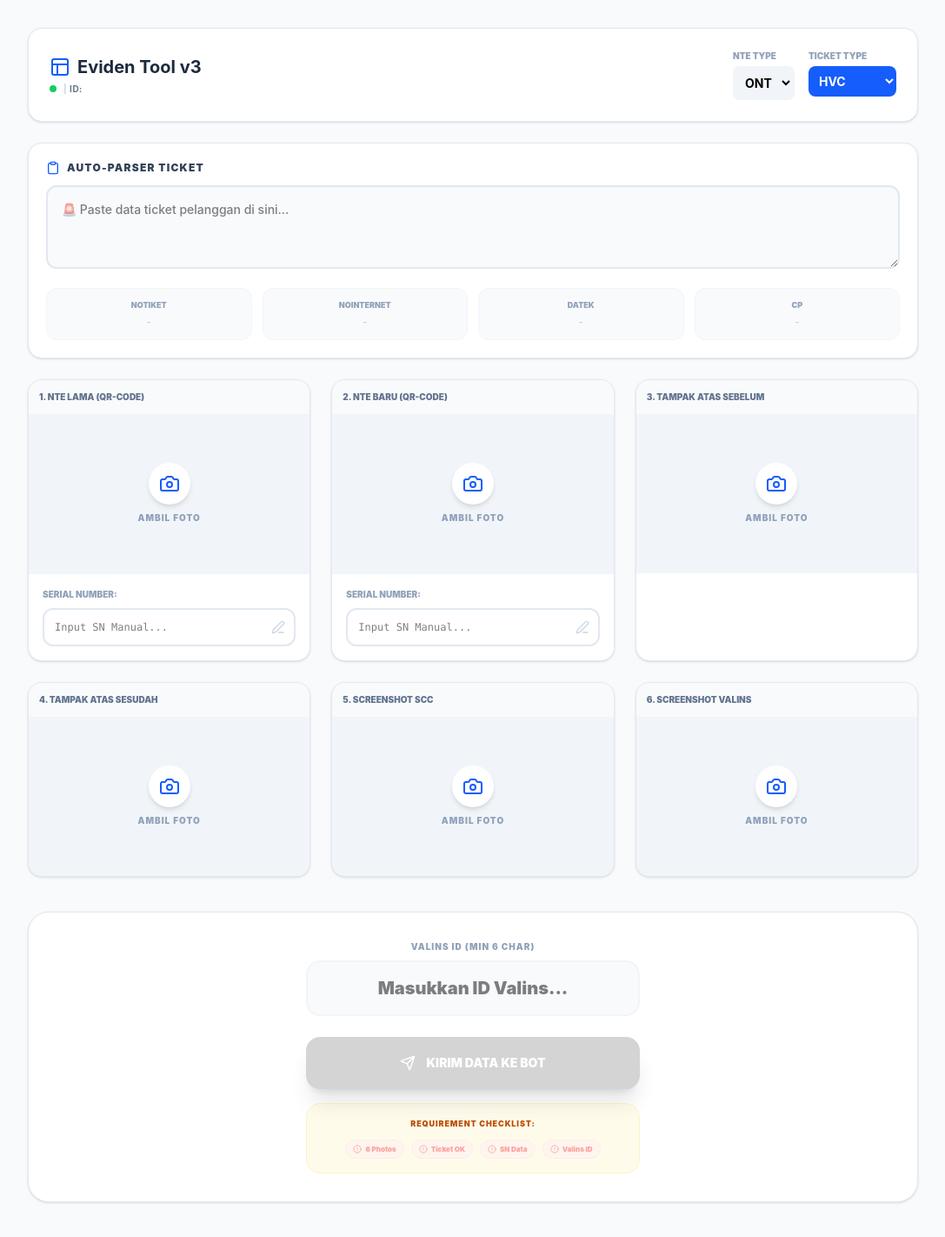
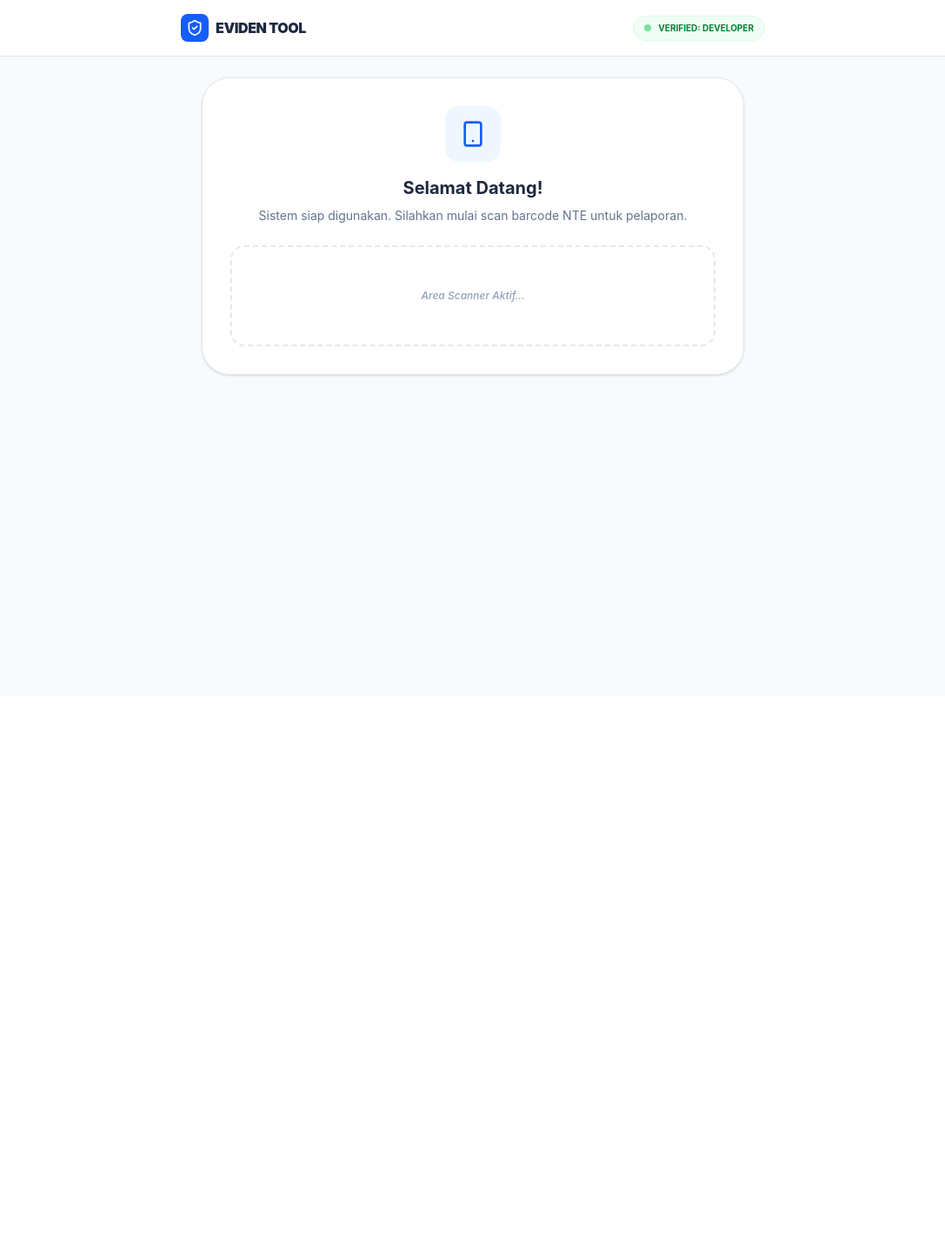
Before and after one commit to mamangramdhan/Eviden-Tools, a React (Vite) app: page / in a window 1280 px wide. Shown: the top 1422 px of the page at 87% size, without its empty margins (96-1183 px from the left). After the commit the page ends 800 px from the top, so only its background shows below. Built offline with nearby package versions, Linux system fonts and the light colour scheme.

Commit message:
Tampilan Error

```diff
--- a/src/App.jsx
+++ b/src/App.jsx
@@ -1,327 +1,165 @@
-import React, { useState, useRef, useEffect } from 'react';
+import React, { useState, useEffect } from 'react';
 import {
-  Camera, Trash2, Layout, Scan, Edit3,
-  CheckCircle2, AlertCircle, Clipboard, Send, ShieldCheck, Lock, UserCheck
+  ShieldAlert, Lock, Smartphone, CheckCircle2,
+  UserCircle, ExternalLink, ShieldCheck, XCircle
 } from 'lucide-react';
 
 // === CONFIGURATION ===
-// Masukkan ID Telegram Teknisi yang diizinkan di sini
+// Masukkan ID Telegram Anda dan Teknisi yang diizinkan di sini
 const ALLOWED_USER_IDS = [1379187380];
-const API_URL = "https://backend-anda.render.com/scan"; // Ganti dengan URL Backend Online Anda
 
 const App = () => {
-  // --- STATES ---
+  // AWAL: Set ke false (terkunci) demi keamanan
+  const [isAuthorized, setIsAuthorized] = useState(false);
+  const [loading, setLoading] = useState(true);
   const [user, setUser] = useState(null);
-  const [isAuthorized, setIsAuthorized] = useState(true);
-  const [mode, setMode] = useState('ONT');
-  const [jenisTiket, setJenisTiket] = useState('HVC');
 
-  const [images, setImages] = useState(Array(6).fill(null));
-  const [previews, setPreviews] = useState(Array(6).fill(null));
-  const [barcodeData, setBarcodeData] = useState(Array(6).fill(""));
-  const [isScanning, setIsScanning] = useState(Array(6).fill(false));
-  const [isValidScan, setIsValidScan] = useState(Array(6).fill(false));
-  const [isGenerating, setIsGenerating] = useState(false);
+  useEffect(() => {
+    const checkAccess = () => {
+      // 1. Deteksi apakah sedang dijalankan di VS Code / Localhost
+      const isLocalhost =
+        window.location.hostname === "localhost" ||
+        window.location.hostname === "127.0.0.1";
 
-  const [rawText, setRawText] = useState('');
-  const [valinsId, setValinsId] = useState('');
-  const [parsedData, setParsedData] = useState({ noTiket: '-', noInternet: '-', datek: '-', cp: '-' });
+      // 2. Ambil objek Telegram Web App
+      const tg = window.Telegram?.WebApp;
+      const telegramUser = tg?.initDataUnsafe?.user;
 
-  // --- TELEGRAM INIT & AUTH ---
-  useEffect(() => {
-    if (window.Telegram?.WebApp) {
-      const tg = window.Telegram.WebApp;
-      tg.ready();
-      tg.expand();
-
-      const telegramUser = tg.initDataUnsafe?.user;
-      if (telegramUser) {
+      if (isLocalhost) {
+        // Jika sedang coding di laptop, izinkan akses dan buat user dummy
+        setUser({ first_name: "Developer", id: "LOCAL", username: "localhost" });
+        setIsAuthorized(true);
+      }
+      else if (tg && telegramUser) {
+        // Jika dibuka di Telegram, cek apakah ID terdaftar
+        if (ALLOWED_USER_IDS.includes(telegramUser.id)) {
           setUser(telegramUser);
-        // Proteksi Whitelist
-        if (!ALLOWED_USER_IDS.includes(telegramUser.id)) {
-          setIsAuthorized(false);
-        }
+          setIsAuthorized(true);
+          tg.expand(); // Lebarkan tampilan mini app
         } else {
-        // Jika dibuka di browser biasa (bukan Telegram), uncomment baris bawah untuk lock
+          // User Telegram ada, tapi ID tidak terdaftar (Whitelist Error)
+          setUser(telegramUser);
           setIsAuthorized(false);
         }
       }
+      else {
+        // Dibuka di browser biasa (Chrome/Safari) dan bukan localhost
+        setIsAuthorized(false);
+      }
+
+      setLoading(false);
+    };
+
+    // Beri sedikit delay agar transisi tidak terlalu kaget
+    const timer = setTimeout(checkAccess, 500);
+    return () => clearTimeout(timer);
   }, []);
 
-  // --- PARSER LOGIC ---
-  useEffect(() => {
-    if (!rawText) {
-      setParsedData({ noTiket: '-', noInternet: '-', datek: '-', cp: '-' });
-      return;
-    }
-    const ticketMatch = rawText.match(/(INC\d{7,10})|(INX\d{9,13})|(INX-\d{9,13})/i);
-    const internetMatch = rawText.match(/(131183\d{6,12}|022\d{3,8})/i);
-    const datekMatch = rawText.match(/(ODP-CJA-\w{3}\/\d{2,3})/i);
-    const cpMatch = rawText.match(/((?<=\()[^)]+(?=\))|(\+62|62)?[\s-]?0?8[1-9]{1}\d{1}[\s-]?\d{4}[\s-]?\d{3,5})/i);
-
-    setParsedData({
-      noTiket: ticketMatch ? ticketMatch[0] : '-',
-      noInternet: internetMatch ? internetMatch[0] : '-',
-      datek: datekMatch ? datekMatch[0] : '-',
-      cp: cpMatch ? cpMatch[0] : '-'
-    });
-  }, [rawText]);
-
-  // --- HANDLERS ---
-  const labels = {
-    ONT: ["NTE LAMA (QR-CODE)", "NTE BARU (QR-CODE)", "Tampak Atas SEBELUM", "Tampak Atas SESUDAH", "Screenshot SCC", "Screenshot Valins"],
-    STB: ["NTE LAMA (QR-CODE)", "NTE BARU (QR-CODE)", "Tampak Atas SEBELUM", "Tampak Atas SESUDAH", "Screenshot SCC", "LiveTV"]
-  };
-
-  const handleImageChange = async (index, e) => {
-    const file = e.target.files[0];
-    if (!file) return;
-
-    const reader = new FileReader();
-    reader.onloadend = () => {
-      const newPreviews = [...previews];
-      newPreviews[index] = reader.result;
-      setPreviews(newPreviews);
-    };
-    reader.readAsDataURL(file);
-
-    const newImages = [...images];
-    newImages[index] = file;
-    setImages(newImages);
-
-    if (index === 0 || index === 1) await scanBarcode(index, file);
-  };
-
-  const scanBarcode = async (index, file) => {
-    const newIsScanning = [...isScanning];
-    newIsScanning[index] = true;
-    setIsScanning(newIsScanning);
-
-    const formData = new FormData();
-    formData.append('file', file);
-
-    try {
-      const response = await fetch(API_URL, { method: 'POST', body: formData });
-      const result = await response.json();
-      const newB = [...barcodeData];
-      const newV = [...isValidScan];
-
-      if (result.results?.length > 0) {
-        newB[index] = result.results[0].data;
-        newV[index] = true;
-      } else {
-        newB[index] = "";
-        newV[index] = false;
-      }
-      setBarcodeData(newB);
-      setIsValidScan(newV);
-    } catch (e) { console.error(e); }
-    finally {
-      const finalS = [...isScanning];
-      finalS[index] = false;
-      setIsScanning(finalS);
-    }
-  };
-
-  const isFormValid = () => {
-    const allImages = images.every(img => img !== null);
-    const ticketOk = parsedData.noTiket !== '-';
-    const snOk = barcodeData[0] !== "" && barcodeData[1] !== "";
-    const valinsOk = mode === 'ONT' ? valinsId.length >= 6 : true;
-    return allImages && ticketOk && snOk && valinsOk;
-  };
-
-  // --- RENDER ACCESS DENIED ---
-  if (!isAuthorized) {
+  // --- 1. TAMPILAN LOADING ---
+  if (loading) {
     return (
-      <div className="min-h-screen bg-white flex flex-col items-center justify-center p-8 text-center font-sans">
-        <div className="w-24 h-24 bg-red-100 rounded-full flex items-center justify-center text-red-600 mb-6 shadow-lg shadow-red-100 animate-pulse">
-          <ShieldCheck size={50} />
-        </div>
-        <h1 className="text-2xl font-black text-slate-800 mb-2 uppercase italic">Akses Ditolak!</h1>
-        <p className="text-slate-500 text-sm leading-relaxed mb-6">
-          Akun <b>@{user?.username || 'Guest'}</b> belum terdaftar di Whitelist sistem Eviden Tool.
-        </p>
-        <div className="bg-slate-50 p-4 rounded-xl border border-slate-200 w-full max-w-xs mb-8">
-          <p className="text-[10px] font-bold text-slate-400 uppercase mb-1">ID Telegram Anda:</p>
-          <p className="text-lg font-mono font-bold text-slate-700 tracking-widest">{user?.id || 'UNIDENTIFIED'}</p>
-        </div>
-        <button onClick={() => window.Telegram?.WebApp?.close()} className="text-sm font-bold text-blue-600 underline">Tutup Aplikasi</button>
+      <div className="min-h-screen bg-slate-50 flex flex-col items-center justify-center">
+        <div className="w-12 h-12 border-4 border-blue-600 border-t-transparent rounded-full animate-spin mb-4"></div>
+        <p className="text-slate-500 font-medium animate-pulse">Memverifikasi Akses...</p>
       </div>
     );
   }
 
-  // --- MAIN RENDER ---
+  // --- 2. TAMPILAN ERROR (ACCESS DENIED) ---
+  if (!isAuthorized) {
     return (
-    <div className="min-h-screen bg-slate-50 p-4 md:p-8 font-sans pb-12">
-      <div className="max-w-5xl mx-auto">
+      <div className="min-h-screen bg-slate-100 flex items-center justify-center p-6 font-sans">
+        <div className="max-w-md w-full bg-white rounded-[2.5rem] shadow-2xl shadow-slate-200 overflow-hidden border border-white">
+          {/* Header Visual */}
+          <div className="bg-red-500 p-8 flex justify-center">
+            <div className="bg-white/20 p-4 rounded-full backdrop-blur-md">
+              <ShieldAlert size={60} className="text-white" />
+            </div>
+          </div>
 
-        {/* Header Personal */}
-        <header className="flex flex-col md:flex-row md:items-center justify-between mb-6 gap-4 bg-white p-6 rounded-2xl shadow-sm border border-slate-200">
-          <div>
-            <h1 className="text-xl font-bold text-slate-800 flex items-center gap-2">
-              <Layout className="text-blue-600" /> Eviden Tool v3
+          {/* Content */}
+          <div className="p-8 text-center">
+            <h1 className="text-2xl font-black text-slate-800 uppercase tracking-tight mb-2">
+              Akses Terbatas
             </h1>
-            <div className="flex items-center gap-2 mt-1">
-              <div className="w-2 h-2 bg-green-500 rounded-full animate-pulse"></div>
-              <p className="text-slate-500 text-[10px] uppercase font-bold tracking-wider">
-                {user?.first_name} <span className="text-slate-300">|</span> ID: {user?.id}
+            <p className="text-slate-500 text-sm leading-relaxed mb-8">
+              Maaf, aplikasi ini merupakan internal tool teknisi. Akun Anda tidak memiliki izin untuk mengakses fitur ini.
+            </p>
+
+            {/* User Info Card */}
+            <div className="bg-slate-50 rounded-2xl p-4 border border-slate-100 mb-8">
+              <div className="flex items-center gap-3 mb-3 pb-3 border-b border-slate-200/50">
+                <UserCircle className="text-slate-400" size={20} />
+                <div className="text-left">
+                  <p className="text-[10px] font-bold text-slate-400 uppercase">Username</p>
+                  <p className="text-sm font-bold text-slate-700">@{user?.username || 'Guest / Browser'}</p>
+                </div>
+              </div>
+              <div className="flex items-center gap-3">
+                <Lock className="text-slate-400" size={20} />
+                <div className="text-left">
+                  <p className="text-[10px] font-bold text-slate-400 uppercase">Telegram ID</p>
+                  <p className="text-sm font-mono font-bold text-red-500">{user?.id || 'Unknown Device'}</p>
+                </div>
+              </div>
+            </div>
+
+            {/* Action */}
+            <div className="space-y-3">
+              <button
+                onClick={() => window.location.reload()}
+                className="w-full bg-slate-800 text-white py-4 rounded-2xl font-bold text-sm hover:bg-slate-900 transition-all flex items-center justify-center gap-2"
+              >
+                Coba Lagi
+              </button>
+              <p className="text-[10px] text-slate-400 font-medium">
+                Hubungi Admin untuk mendaftarkan ID Anda
               </p>
             </div>
           </div>
-
-          <div className="flex gap-4">
-            <div className="flex flex-col">
-              <label className="text-[10px] font-black text-slate-400 uppercase mb-1">NTE Type</label>
-              <select value={mode} onChange={(e) => setMode(e.target.value)} className="bg-slate-100 p-2 rounded-lg text-sm font-bold outline-none border-2 border-transparent focus:border-blue-500 transition-all">
-                <option value="ONT">ONT</option><option value="STB">STB</option>
-              </select>
-            </div>
-            <div className="flex flex-col">
-              <label className="text-[10px] font-black text-slate-400 uppercase mb-1">Ticket Type</label>
-              <select value={jenisTiket} onChange={(e) => setJenisTiket(e.target.value)} className="bg-blue-600 p-2 rounded-lg text-sm font-bold text-white outline-none">
-                <option value="HVC">HVC</option><option value="REGULER">REGULER</option><option value="SQM">SQM</option>
-              </select>
         </div>
       </div>
-        </header>
+    );
+  }
 
-        {/* Data Parser */}
-        <section className="bg-white p-5 rounded-2xl shadow-sm border border-slate-200 mb-6">
-          <label className="flex items-center gap-2 text-xs font-black text-slate-700 mb-3 uppercase tracking-widest">
-            <Clipboard size={16} className="text-blue-600" /> Auto-Parser Ticket
-          </label>
-          <textarea
-            className={`w-full h-24 p-4 border-2 rounded-xl text-sm outline-none transition-all mb-4 font-medium ${parsedData.noTiket !== '-' ? 'bg-green-50 border-green-200 focus:border-green-400' : 'bg-slate-50 border-slate-200 focus:border-blue-400'}`}
-            placeholder="🚨 Paste data ticket pelanggan di sini..."
-            value={rawText}
-            onChange={(e) => setRawText(e.target.value)}
-          />
-          <div className="grid grid-cols-2 md:grid-cols-4 gap-3">
-            {Object.entries(parsedData).map(([key, val]) => (
-              <div key={key} className={`p-3 rounded-xl border text-center transition-all ${val !== '-' ? 'bg-white border-green-200 shadow-sm shadow-green-50' : 'bg-slate-50 border-slate-100'}`}>
-                <p className="text-[9px] font-black text-slate-400 uppercase mb-1">{key}</p>
-                <p className={`text-[11px] font-bold truncate ${val !== '-' ? 'text-green-700' : 'text-slate-300'}`}>{val}</p>
+  // --- 3. TAMPILAN UTAMA (APP CONTENT) ---
+  return (
+    <div className="min-h-screen bg-slate-50 font-sans">
+      {/* Header Statis */}
+      <nav className="bg-white border-b border-slate-200 px-6 py-4 sticky top-0 z-10">
+        <div className="flex justify-between items-center max-w-2xl mx-auto">
+          <div className="flex items-center gap-2">
+            <div className="bg-blue-600 p-1.5 rounded-lg text-white">
+              <ShieldCheck size={20} />
             </div>
-            ))}
+            <span className="font-black text-slate-800 tracking-tight">EVIDEN TOOL</span>
           </div>
-        </section>
-
-        {/* Upload Grid */}
-        <div className="grid grid-cols-1 md:grid-cols-2 lg:grid-cols-3 gap-6 mb-10">
-          {labels[mode].map((label, index) => (
-            <div key={index} className="bg-white rounded-2xl overflow-hidden border border-slate-200 shadow-sm flex flex-col group hover:border-blue-300 transition-all">
-              <div className="p-3 bg-slate-50 border-b border-slate-100 flex justify-between items-center">
-                <span className="text-[10px] font-black text-slate-500 uppercase">{index + 1}. {label}</span>
-                {previews[index] && (
-                  <button onClick={() => {
-                    const nI=[...images]; const nP=[...previews]; const nB=[...barcodeData]; const nV=[...isValidScan];
-                    nI[index]=null; nP[index]=null; nB[index]=""; nV[index]=false;
-                    setImages(nI); setPreviews(nP); setBarcodeData(nB); setIsValidScan(nV);
-                  }} className="text-red-500 p-1 bg-red-50 rounded-full hover:bg-red-100 transition-colors"><Trash2 size={14} /></button>
-                )}
-              </div>
-
-              <div className="aspect-video relative flex items-center justify-center bg-slate-100">
-                {previews[index] ? <img src={previews[index]} className="w-full h-full object-cover" alt="p" /> : (
-                  <label className="w-full h-full flex flex-col items-center justify-center cursor-pointer hover:bg-slate-200 gap-2 transition-all">
-                    <div className="bg-white p-3 rounded-full shadow-md text-blue-600 group-hover:scale-110 transition-transform"><Camera size={24} /></div>
-                    <span className="text-[10px] font-black text-slate-400 uppercase tracking-widest">Ambil Foto</span>
-                    <input type="file" className="hidden" accept="image/*" onChange={(e) => handleImageChange(index, e)} />
-                  </label>
-                )}
-                {isScanning[index] && (
-                  <div className="absolute inset-0 bg-blue-600/70 backdrop-blur-sm flex flex-col items-center justify-center text-white text-[10px] font-black animate-pulse">
-                    <Scan className="mb-2" size={32} />
-                    SYSTEM SCANNING...
-                  </div>
-                )}
-              </div>
-
-              {(index === 0 || index === 1) && (
-                <div className="p-4 bg-white border-t border-slate-100">
-                  <div className="flex justify-between items-center mb-2">
-                    <label className="text-[10px] font-black text-slate-400 uppercase">Serial Number:</label>
-                    {isValidScan[index] && (
-                      <span className="flex items-center gap-1 text-[9px] text-blue-700 font-black bg-blue-50 px-2 py-1 rounded-lg border border-blue-200">
-                        <ShieldCheck size={10} /> SN VERIFIED
-                      </span>
-                    )}
-                  </div>
-                  <div className="relative">
-                    <input type="text" value={barcodeData[index]} readOnly={isValidScan[index]}
-                      onChange={(e) => { const nb = [...barcodeData]; nb[index] = e.target.value; setBarcodeData(nb); }}
-                      className={`w-full text-xs p-3 pr-9 border-2 rounded-xl outline-none font-mono transition-all ${
-                        isValidScan[index]
-                        ? 'bg-blue-50 border-blue-100 text-blue-800 font-bold'
-                        : barcodeData[index] ? 'bg-green-50 border-green-100 text-green-700' : 'bg-white border-slate-200 focus:border-blue-400'
-                      }`}
-                      placeholder="Input SN Manual..."
-                    />
-                    <div className="absolute right-3 top-3.5">
-                      {barcodeData[index] ? <CheckCircle2 size={16} className={isValidScan[index] ? "text-blue-500" : "text-green-500"} /> : <Edit3 size={16} className="text-slate-300" />}
+          <div className="flex items-center gap-2 bg-green-50 px-3 py-1.5 rounded-full border border-green-100">
+            <div className="w-2 h-2 bg-green-500 rounded-full animate-pulse"></div>
+            <span className="text-[10px] font-bold text-green-700 uppercase">Verified: {user?.first_name}</span>
           </div>
         </div>
-                  {!barcodeData[index] && previews[index] && !isScanning[index] && (
-                    <div className="mt-3 p-2 bg-red-50 rounded-lg border border-red-100 flex items-center gap-2 animate-bounce">
-                      <AlertCircle size={14} className="text-red-500" />
-                      <span className="text-[9px] text-red-600 font-black uppercase">Gagal Scan! Mohon Isi Manual.</span>
+      </nav>
+
+      {/* Konten Utama (Form/Scanner Anda) */}
+      <main className="p-6 max-w-2xl mx-auto">
+        <div className="bg-white p-8 rounded-[2rem] border border-slate-200 shadow-sm text-center">
+          <div className="w-16 h-16 bg-blue-50 text-blue-600 rounded-2xl flex items-center justify-center mx-auto mb-4">
+             <Smartphone size={32} />
           </div>
-                  )}
-                </div>
-              )}
-            </div>
-          ))}
-        </div>
+          <h2 className="text-xl font-bold text-slate-800 mb-2">Selamat Datang!</h2>
+          <p className="text-slate-500 text-sm mb-6">Sistem siap digunakan. Silahkan mulai scan barcode NTE untuk pelaporan.</p>
 
-        {/* Footer Submission */}
-        <section className="bg-white p-8 rounded-3xl shadow-sm border border-slate-200 mb-10 flex flex-col items-center gap-6">
-          {mode === 'ONT' && (
-            <div className="w-full max-w-sm text-center">
-              <label className="text-[10px] font-black text-slate-400 uppercase mb-2 block tracking-widest">VALINS ID (MIN 6 CHAR)</label>
-              <input type="text" placeholder="Masukkan ID Valins..." value={valinsId} onChange={(e) => setValinsId(e.target.value)}
-                className={`w-full p-4 rounded-2xl border-2 text-xl font-black text-center transition-all outline-none ${valinsId.length >= 6 ? 'border-green-400 bg-green-50 text-green-700' : 'border-slate-100 bg-slate-50 focus:border-blue-400'}`}
-              />
-            </div>
-          )}
-
-          <div className="w-full max-w-sm">
-            <button
-              onClick={() => { setIsGenerating(true); setTimeout(() => { alert("Laporan Berhasil Terkirim!"); setIsGenerating(false); }, 2000); }}
-              disabled={!isFormValid() || isGenerating}
-              className={`w-full flex items-center justify-center gap-3 py-5 rounded-2xl font-black text-sm text-white shadow-xl transition-all ${
-                !isFormValid() ? 'bg-slate-300 grayscale cursor-not-allowed' : 'bg-blue-600 hover:bg-blue-700 active:scale-95'
-              }`}
-            >
-              {isGenerating ? "SENDING DATA..." : <><Send size={18} /> KIRIM DATA KE BOT</>}
-            </button>
-
-            {!isFormValid() && (
-              <div className="mt-4 p-4 bg-amber-50 rounded-2xl border border-amber-100">
-                <p className="text-[9px] text-amber-700 font-black uppercase text-center mb-3 tracking-widest">Requirement Checklist:</p>
-                <div className="flex flex-wrap justify-center gap-2">
-                  <Badge label="6 Photos" valid={images.every(img => img !== null)} />
-                  <Badge label="Ticket OK" valid={parsedData.noTiket !== '-'} />
-                  <Badge label="SN Data" valid={barcodeData[0] !== "" && barcodeData[1] !== ""} />
-                  {mode === 'ONT' && <Badge label="Valins ID" valid={valinsId.length >= 6} />}
+          <div className="grid grid-cols-1 gap-4 text-left">
+            {/* Letakkan komponen Scanner & Parser Anda di sini */}
+            <div className="p-4 border-2 border-dashed border-slate-200 rounded-2xl flex flex-col items-center justify-center py-12">
+               <p className="text-slate-400 text-xs font-medium italic">Area Scanner Aktif...</p>
             </div>
           </div>
-            )}
         </div>
-        </section>
-
-      </div>
+      </main>
     </div>
   );
 };
 
-// Sub-Component for Validation
-const Badge = ({ label, valid }) => (
-  <span className={`text-[8px] px-2 py-1 rounded-full font-black flex items-center gap-1 border transition-all ${
-    valid ? 'bg-green-100 text-green-700 border-green-200' : 'bg-red-50 text-red-400 border-red-100 opacity-60'
-  }`}>
-    {valid ? <UserCheck size={10} /> : <AlertCircle size={10} />} {label}
-  </span>
-);
-
 export default App;
```
Lines whose indentation alone changed are shown as unchanged.
